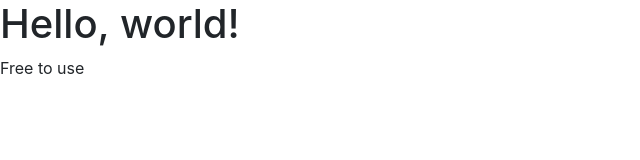
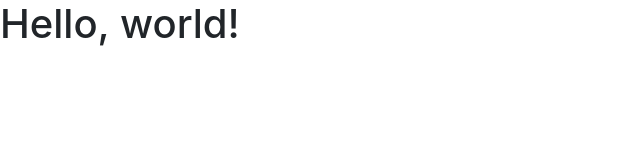
Before and after one commit to liwen-astro/liwen-astro.github.io, a plain HTML site: page index.html in a window 1280 px wide. Shown: the full height of the page, 0-640 px from the left. Drawn offline with nearby package versions, Linux system fonts and the light colour scheme.

Commit message:
Update index.html

```diff
--- a/index.html
+++ b/index.html
@@ -27,8 +27,3 @@
     -->
   </body>
 </html>
-        Free to use
-      </p>
-    </footer>
-  </body>
-</html>
```
